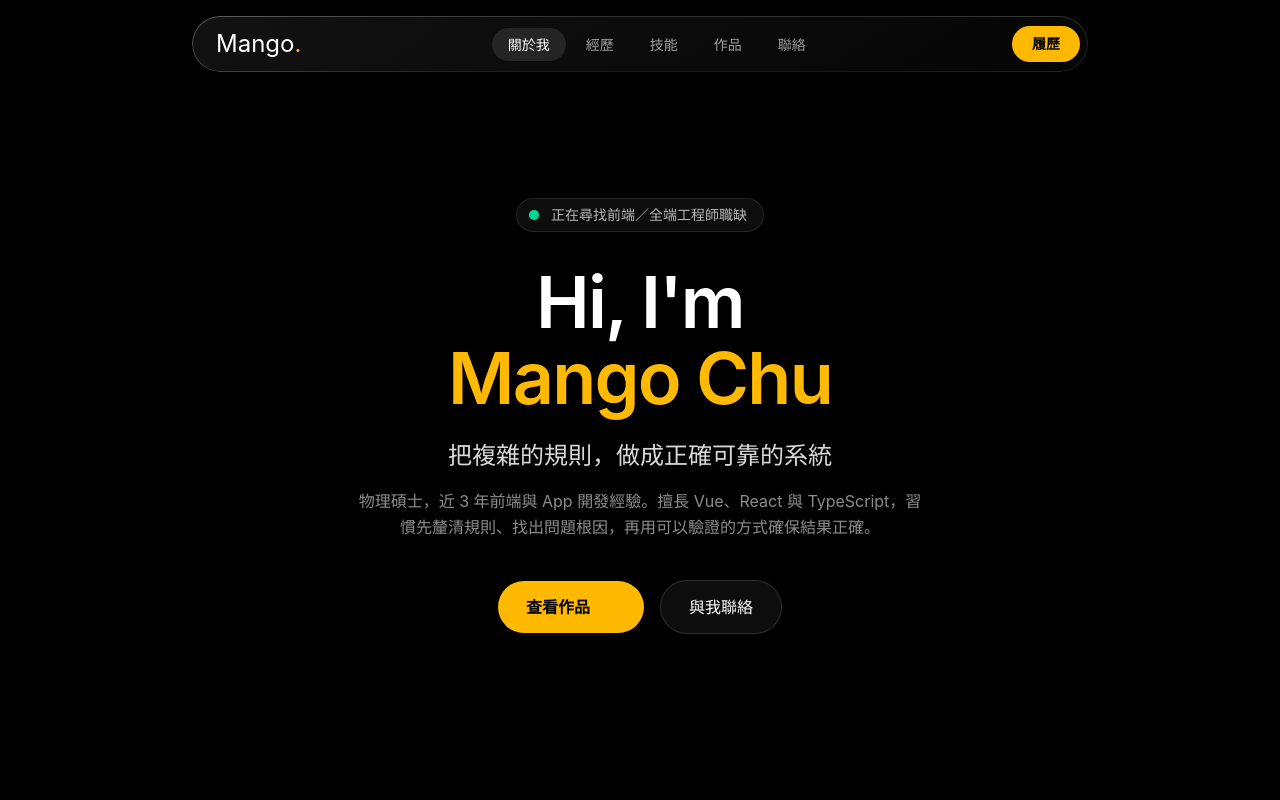
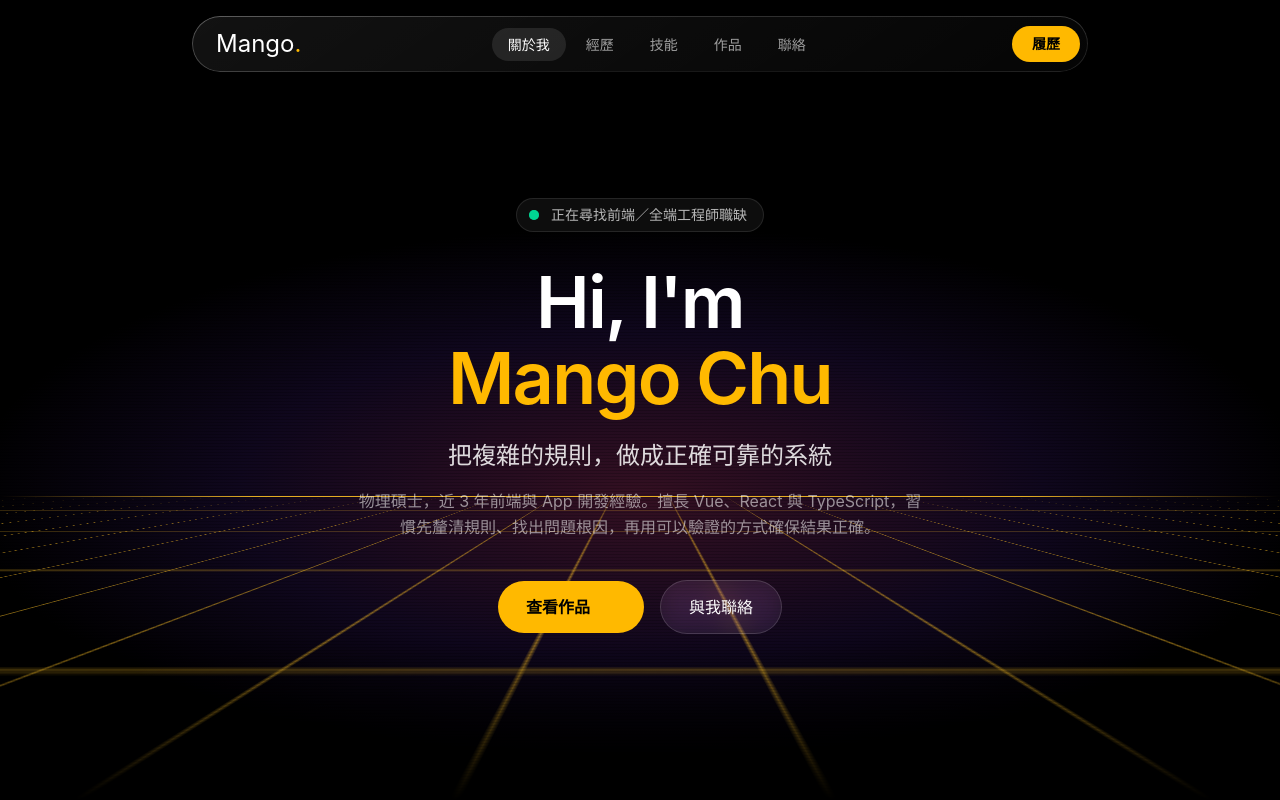
Before and after one commit to mangochu/mangochu.github.io, a Vue app: page / in a window 1280 px wide. Shown: the top 800 px of the page. Built offline with nearby package versions, Linux system fonts and the light colour scheme; some icons are missing.

Commit message:
feat: Hero 加入賽博龐克透視霓虹網格與故障文字
NeonGrid 以 CSS perspective 實作往前移動的霓虹地板、地平線光暈與掃描線；GlitchText 讓名字定期出現 RGB 錯位故障，hover 時連續故障。支援減少動態效果設定。

```diff
--- /dev/null
+++ b/src/components/effects/GlitchText.vue
@@ -0,0 +1,148 @@
+<script setup lang="ts">
+/**
+ * 故障文字（glitch）
+ *
+ * 平常是普通文字，每隔幾秒短暫「故障」一次：
+ * 疊在上面的青色、洋紅兩層複製文字會錯位閃現，並用 clip-path 只露出一條一條的橫切片，
+ * 本體同時微微傾斜抖動，像訊號受到干擾。滑鼠移上去會連續故障。
+ *
+ * 複製的兩層用真正的元素加上 aria-hidden，而不是 ::before 的 content，
+ * 螢幕閱讀器才不會把名字唸三次。
+ */
+defineProps<{ text: string }>()
+</script>
+
+<template>
+  <span class="glitch">
+    <span class="glitch-main">{{ text }}</span>
+    <span class="glitch-layer glitch-cyan" aria-hidden="true">{{ text }}</span>
+    <span class="glitch-layer glitch-magenta" aria-hidden="true">{{ text }}</span>
+  </span>
+</template>
+
+<style scoped>
+.glitch {
+  /* 每隔多久故障一次；故障本身只佔最後約 10% 的時間 */
+  --glitch-cycle: 4s;
+
+  position: relative;
+  display: inline-block;
+}
+
+.glitch-main {
+  display: inline-block;
+  animation: glitch-main var(--glitch-cycle) steps(1) infinite;
+}
+
+.glitch-layer {
+  position: absolute;
+  inset: 0;
+  opacity: 0;
+  pointer-events: none;
+  mix-blend-mode: screen;
+}
+
+.glitch-cyan {
+  color: #22d3ee; /* cyan-400 */
+  animation: glitch-cyan var(--glitch-cycle) steps(1) infinite;
+}
+
+.glitch-magenta {
+  color: #ec4899; /* pink-500 */
+  animation: glitch-magenta var(--glitch-cycle) steps(1) infinite;
+}
+
+/* 滑鼠移上去時縮短週期，變成連續故障 */
+@media (hover: hover) {
+  .glitch:hover {
+    --glitch-cycle: 0.5s;
+  }
+}
+
+/* steps(1)：每個關鍵影格之間直接跳過去，不做補間，才有訊號斷裂的感覺 */
+@keyframes glitch-main {
+  0%,
+  88%,
+  100% {
+    transform: none;
+  }
+  90% {
+    transform: translateX(2px) skewX(-6deg);
+  }
+  93% {
+    transform: translateX(-2px) skewX(4deg);
+  }
+  96% {
+    transform: none;
+  }
+}
+
+@keyframes glitch-cyan {
+  0%,
+  88%,
+  98%,
+  100% {
+    opacity: 0;
+    transform: none;
+    clip-path: inset(0);
+  }
+  89% {
+    opacity: 0.9;
+    transform: translate(-4px, -1px);
+    clip-path: inset(12% 0 58% 0);
+  }
+  91% {
+    opacity: 0.9;
+    transform: translate(3px, 1px);
+    clip-path: inset(55% 0 18% 0);
+  }
+  94% {
+    opacity: 0.9;
+    transform: translate(-2px, 0);
+    clip-path: inset(32% 0 44% 0);
+  }
+  96% {
+    opacity: 0.9;
+    transform: translate(4px, -1px);
+    clip-path: inset(78% 0 4% 0);
+  }
+}
+
+@keyframes glitch-magenta {
+  0%,
+  88%,
+  98%,
+  100% {
+    opacity: 0;
+    transform: none;
+    clip-path: inset(0);
+  }
+  89% {
+    opacity: 0.9;
+    transform: translate(4px, 1px);
+    clip-path: inset(62% 0 10% 0);
+  }
+  92% {
+    opacity: 0.9;
+    transform: translate(-3px, -1px);
+    clip-path: inset(5% 0 70% 0);
+  }
+  95% {
+    opacity: 0.9;
+    transform: translate(2px, 1px);
+    clip-path: inset(40% 0 35% 0);
+  }
+  97% {
+    opacity: 0.9;
+    transform: translate(-4px, 0);
+    clip-path: inset(20% 0 62% 0);
+  }
+}
+
+@media (prefers-reduced-motion: reduce) {
+  .glitch-main,
+  .glitch-layer {
+    animation: none;
+  }
+}
+</style>
--- /dev/null
+++ b/src/components/effects/NeonGrid.vue
@@ -0,0 +1,120 @@
+<script setup lang="ts">
+/**
+ * 透視霓虹網格（synthwave／cyberpunk 地板）
+ *
+ * - 地板：一個平面以頂邊為軸 rotateX 倒下來，搭配父層的 perspective，
+ *   頂邊停在地平線，越往下越靠近鏡頭、格子越大，形成透視
+ * - 前進感：地板裡的網格持續往鏡頭方向位移一格，循環播放
+ * - 地平線：一條發光的線，上方疊一層洋紅／紫色的霧
+ * - 掃描線：整個區塊疊一層很淡的橫向細線，模擬 CRT 螢幕
+ *
+ * 純 CSS，動畫只改 transform，交給 GPU 合成
+ */
+</script>
+
+<template>
+  <div class="neon" aria-hidden="true">
+    <div class="neon-haze" />
+    <div class="neon-floor">
+      <div class="neon-grid" />
+    </div>
+    <div class="neon-horizon" />
+    <div class="neon-scanlines" />
+  </div>
+</template>
+
+<style scoped>
+.neon {
+  /* 地平線的位置（從上往下），網格就從這裡開始 */
+  --horizon: 62%;
+  /* 每一格的大小 */
+  --cell: 56px;
+  /* 網格線的顏色（amber-400） */
+  --line: rgb(251 191 36 / 0.5);
+
+  position: absolute;
+  inset: 0;
+  z-index: -10;
+  overflow: hidden;
+  pointer-events: none;
+  /* 視角距離越小，透視越誇張；消失點放在地平線上 */
+  perspective: 300px;
+  perspective-origin: 50% var(--horizon);
+}
+
+/* 地平線上方的霓虹霧氣 */
+.neon-haze {
+  position: absolute;
+  inset: 0;
+  background: radial-gradient(
+    ellipse 70% 45% at 50% var(--horizon),
+    rgb(236 72 153 / 0.22),
+    rgb(124 58 237 / 0.12) 45%,
+    transparent 75%
+  );
+}
+
+.neon-floor {
+  position: absolute;
+  top: var(--horizon);
+  left: -50%;
+  right: -50%;
+  /* 高度要小於 perspective / sin(角度)，否則地板會穿過鏡頭後方 */
+  height: 300px;
+  overflow: hidden;
+  transform-origin: top;
+  transform: rotateX(80deg);
+  /* 靠近地平線的地方淡出，遠處的細線才不會擠成一團鋸齒 */
+  mask-image: linear-gradient(to bottom, transparent, #000 35%);
+}
+
+.neon-grid {
+  position: absolute;
+  /* 往上多一格，往下位移一格時才不會露出空白 */
+  inset: calc(var(--cell) * -1) 0 0;
+  background-image:
+    linear-gradient(to right, var(--line) 1px, transparent 1px),
+    linear-gradient(to bottom, var(--line) 1px, transparent 1px);
+  background-size: var(--cell) var(--cell);
+  background-position: center top;
+  will-change: transform;
+  animation: neon-forward 1.2s linear infinite;
+}
+
+/* 往鏡頭方向剛好移動一格，接回起點時看不出接縫 */
+@keyframes neon-forward {
+  to {
+    transform: translateY(var(--cell));
+  }
+}
+
+.neon-horizon {
+  position: absolute;
+  top: var(--horizon);
+  left: 0;
+  right: 0;
+  height: 1px;
+  background: rgb(251 191 36 / 0.9);
+  box-shadow:
+    0 0 12px 2px rgb(251 191 36 / 0.6),
+    0 0 40px 8px rgb(236 72 153 / 0.35);
+  /* 兩側淡出 */
+  mask-image: linear-gradient(to right, transparent, #000 20%, #000 80%, transparent);
+}
+
+.neon-scanlines {
+  position: absolute;
+  inset: 0;
+  background: repeating-linear-gradient(
+    to bottom,
+    transparent 0 2px,
+    rgb(0 0 0 / 0.18) 2px 3px
+  );
+}
+
+@media (prefers-reduced-motion: reduce) {
+  .neon-grid {
+    animation: none;
+  }
+}
+</style>
--- a/src/components/sections/HeroSection.vue
+++ b/src/components/sections/HeroSection.vue
@@ -1,10 +1,21 @@
 <script setup lang="ts">
 import { profile } from '@/data/profile'
 import { IconArrowRight } from '@tabler/icons-vue'
+import GlitchText from '@/components/effects/GlitchText.vue'
+import NeonGrid from '@/components/effects/NeonGrid.vue'
 </script>
 
 <template>
-  <section id="top" class="flex min-h-screen items-center justify-center px-4 pt-28 pb-20">
+  <section
+    id="top"
+    class="relative isolate flex min-h-screen items-center justify-center overflow-hidden px-4 pt-28 pb-20"
+  >
+    <NeonGrid />
+    <!-- 底部漸層淡出，讓網格和下一個 section 自然銜接 -->
+    <div
+      class="pointer-events-none absolute inset-x-0 bottom-0 -z-10 h-40 bg-linear-to-b from-transparent to-background"
+      aria-hidden="true"
+    />
     <div class="w-full max-w-3xl text-center">
       <div
         v-reveal
@@ -24,7 +35,7 @@ import { IconArrowRight } from '@tabler/icons-vue'
         class="mb-6 text-5xl leading-[1.05] font-semibold tracking-tight sm:text-6xl lg:text-7xl"
       >
         Hi, I'm<br />
-        <span class="text-primary">{{ profile.name }}</span>
+        <GlitchText :text="profile.name" class="text-primary" />
       </h1>
 
       <p v-reveal="200" class="mb-4 text-xl text-white/85 sm:text-2xl">{{ profile.tagline }}</p>
```
